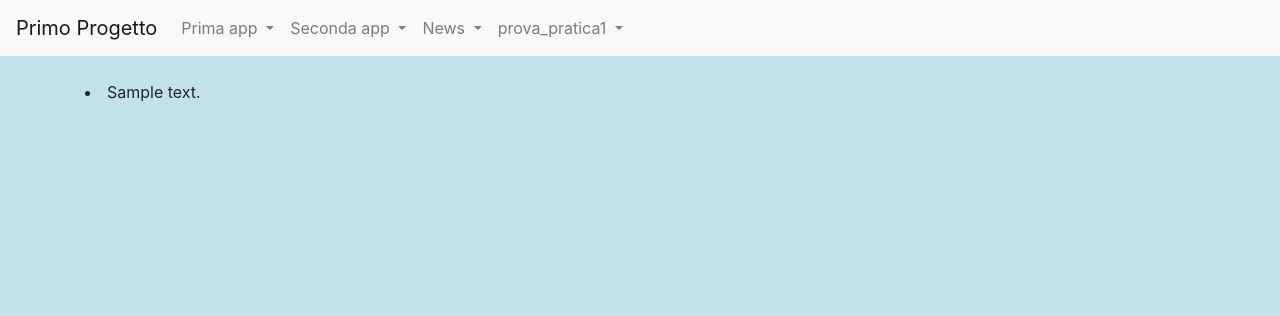
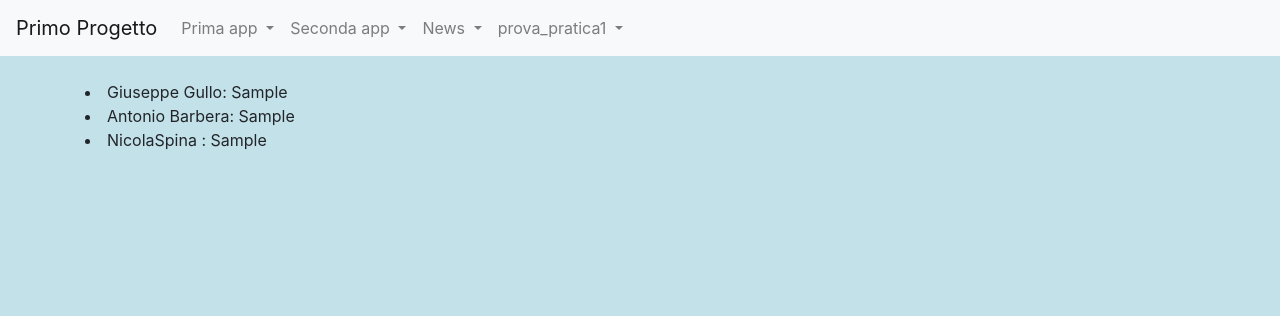
Before and after one commit to eddi0330/django-Myrdari-Edisson, a Django app: template prova_pratica_1/templates/view_c.html in a window 1280 px wide. Shown: the top 316 px of the page. Run offline with Django 3.2, Linux system fonts and the light colour scheme; the template is opened without the code that fills it: most values are stand-ins (such as "Sample title", 1, 10 or a date in 2020).

Commit message:
commit(eseProvaPratica1 parte 2)

```diff
--- a/prova_pratica_1/templates/view_c.html
+++ b/prova_pratica_1/templates/view_c.html
@@ -1,5 +1,7 @@
 {%extends "base.html"%}
 {%block content%}
-    <li>{{ context }}</li>
+    <li>Giuseppe Gullo: {{ GiuseppeGullo }}</li>
+    <li>Antonio Barbera: {{ AntonioBarbera }}</li>
+    <li>NicolaSpina : {{ NicolaSpina }}</li>
 </ol>
 {%endblock content%}
```
